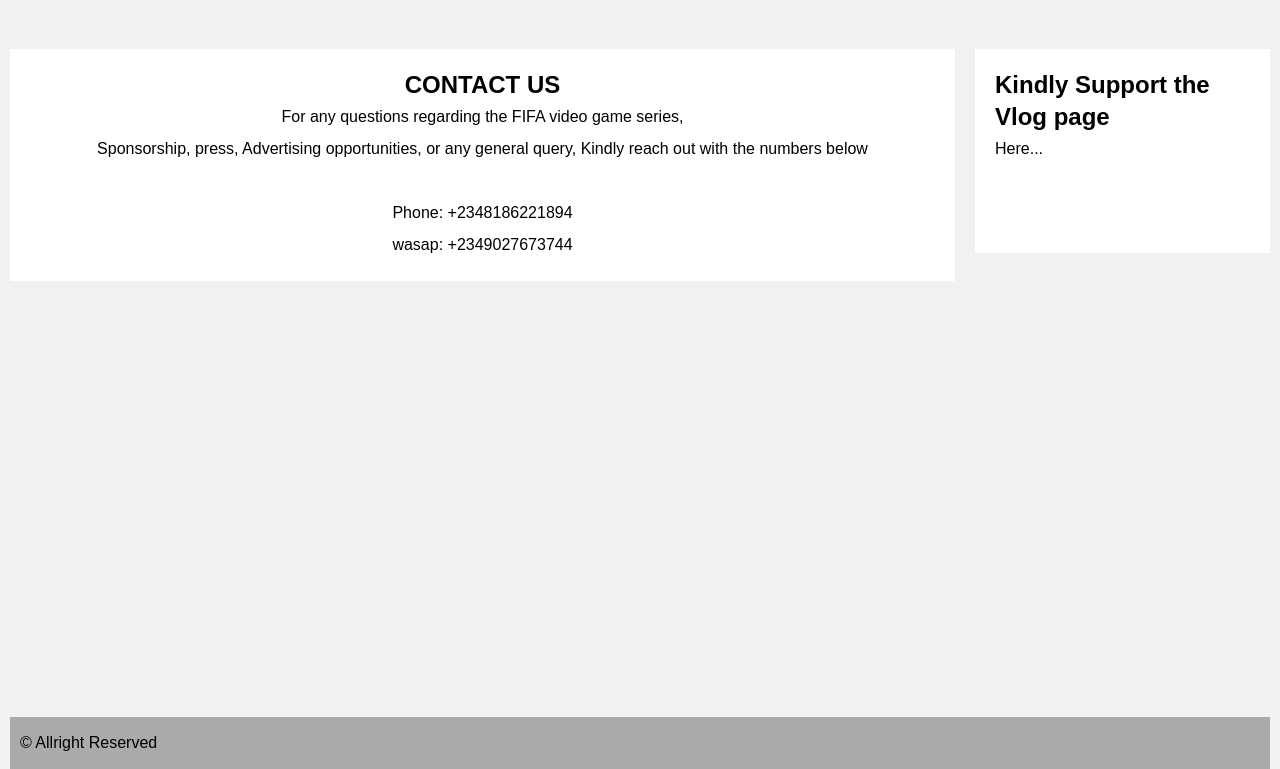
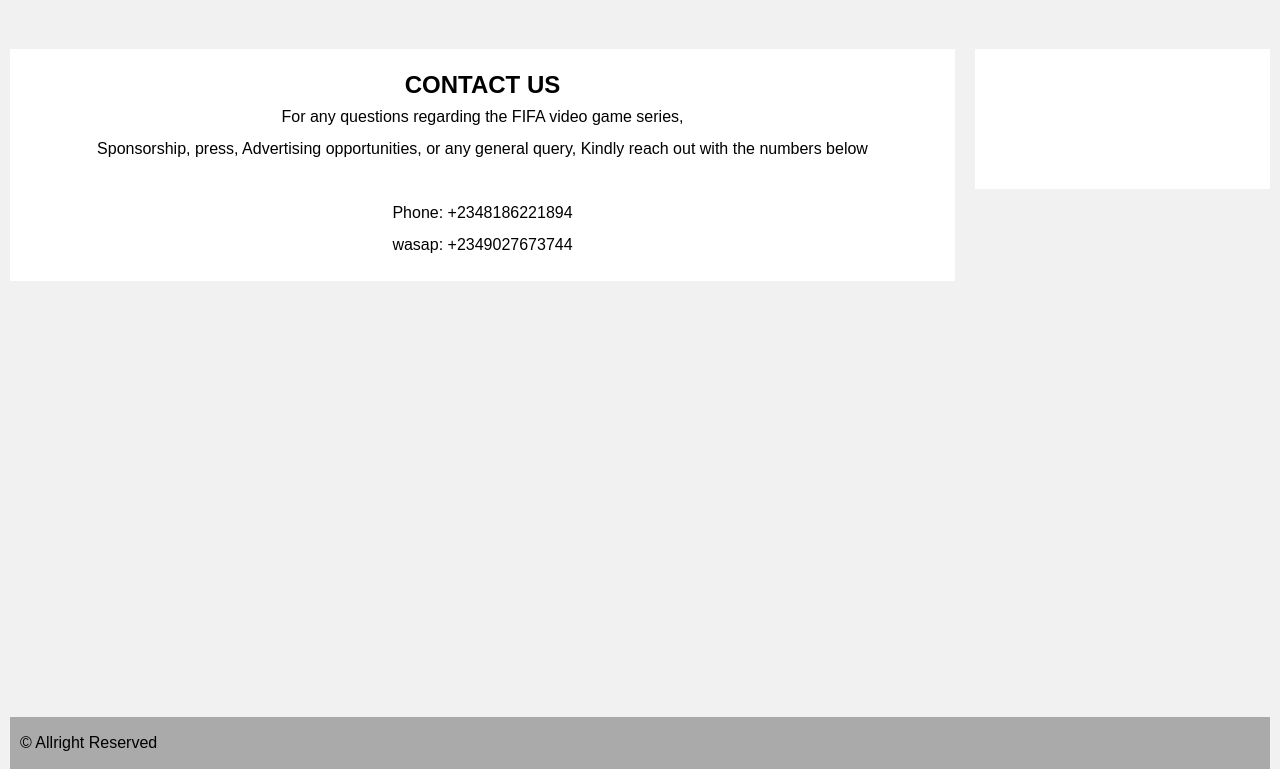
Before and after one commit to Manny4Short/E-fifa, a plain HTML site: page Contact Us.html in a window 1280 px wide. Shown: the part 73-842 px from the top of the page. Drawn offline with Linux system fonts and the light colour scheme.

Commit message:
Update Contact Us.html

```diff
--- a/Contact Us.html
+++ b/Contact Us.html
@@ -41,8 +41,8 @@
 		    </div>
 		    <div class="rightcolumn">
 				<div class="card">
-		      		<h2>Kindly Support the Vlog page</h2>
-		      		<div class="fakeimg" style="height:100px;">Here...</div>
+		      		<h2></h2>
+		      		<div class="fakeimg" style="height:100px;"></div>
 
 				</div>
 
```
